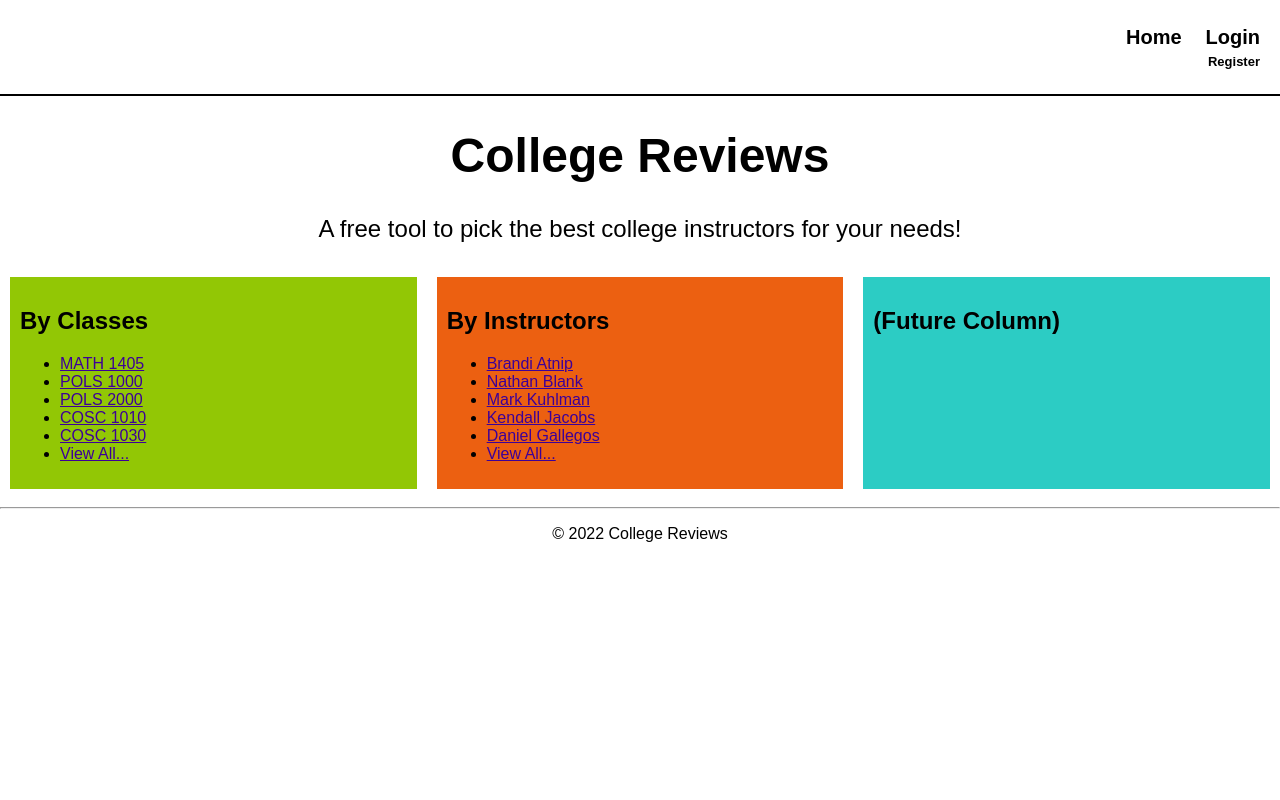
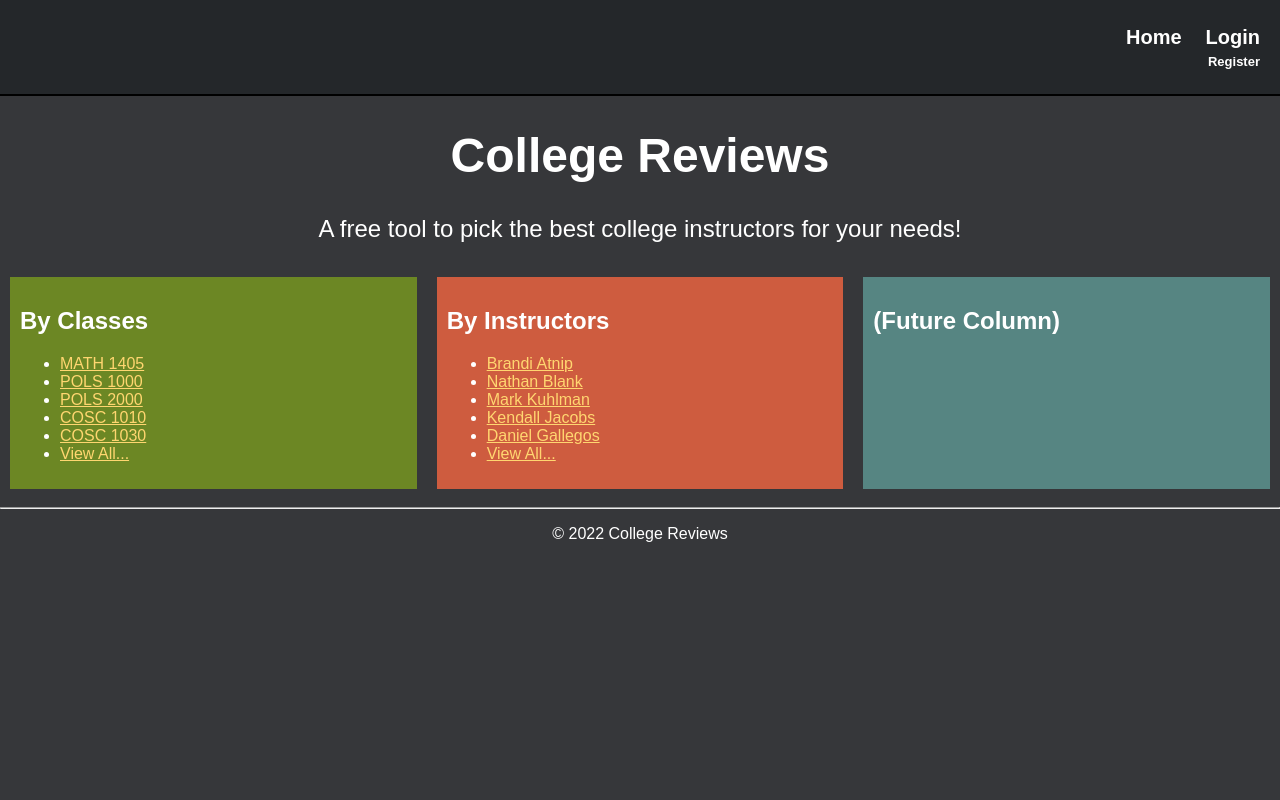
Before and after one commit to Countmooshroom/College-Reviews, a Django app: page / in a window 1280 px wide. Run offline with Django 4.2, Linux system fonts and the light colour scheme; data comes from the database, SQL or seed files in the repository.

Commit message:
change color scheme

```diff
--- a/college/static/college/site.css
+++ b/college/static/college/site.css
@@ -1,10 +1,12 @@
 /* ------------- GLOBAL ------------- */
 
 html, body {
-    width:100%;
-    height:100%;
+    /*width:100%;
+    height:100%;*/
     margin:0;
     padding:0;
+    color: white!important;
+    background-color: #36373A;
 }
 
 /* ------------- NAV BAR ------------- */
@@ -13,6 +15,7 @@ html, body {
 }
 
 .navbar {
+    background-color: #24272A;
     clear: both;
     overflow: auto;
     padding: 0 10px 0 0;
@@ -41,15 +44,17 @@ nav ul li {
     font-size: 20px;
     font-family: raleway, sans-serif;
     font-weight: bold;
+    transition: all .2s ease-in-out;
 }
 
 nav ul li a {
-    color: black;
     text-decoration: none;
+    color: white;
 }
 
 nav ul li a:hover {
-  color:orange;
+    color:#FFD670;
+    transform: scale(1.5);
 }
 
 .nav-username {
@@ -95,7 +100,11 @@ p, a, label {
 }
 
 li > a {
-    color: rgb(61, 0, 152);
+    color: #FFD670;
+}
+
+li > a:hover {
+    color: white;
 }
 
 .fill-div {
@@ -186,7 +195,7 @@ div.full-width-row {
 }
 
 .form-submit:hover {
-    background-color: orange;
+    background-color: #FFD670;
 }
 
 .error-message {
--- a/college/templates/college/courses.html
+++ b/college/templates/college/courses.html
@@ -9,7 +9,7 @@ Classes
 
 <div class="row center-text dept-row">
 {% for dept in departments %}
-<a class="fill-div" href="courses/{{ dept }}"><div class="column dept-col" style="background-color:#92c705;">{{ dept }}</div></a>
+<a class="fill-div" href="courses/{{ dept }}"><div class="column dept-col">{{ dept }}</div></a>
     {% if forloop.last %}
         </div>
     {% else %}
--- a/college/templates/college/index.html
+++ b/college/templates/college/index.html
@@ -8,7 +8,7 @@ Home
 <p class="tagline">A free tool to pick the best college instructors for your needs!</p>
 
 <div class="row">
-    <div class="column" id="home-col" style="background-color:#92c705;">
+    <div class="column" id="home-col" style="background-color:#6C8724;">
         <h2>By Classes</h2>
         {% if questions %}
             <ul>
@@ -21,7 +21,7 @@ Home
             <p>No classes are available.</p>
         {% endif %}
     </div>
-    <div class="column" id="home-col" style="background-color:#ec6011;">
+    <div class="column" id="home-col" style="background-color:#CE5C3F;">
         <h2>By Instructors</h2>
         {% if choices %}
             <ul>
@@ -34,7 +34,7 @@ Home
             <p>No teachers are available.</p>
         {% endif %}
     </div>
-    <div class="column" id="home-col" style="background-color:#2cccc4;">
+    <div class="column" id="home-col" style="background-color:#568582;">
         <h2>(Future Column)</h2>
         <!--Future column-->
     </div>
--- a/college/templates/college/layout.html
+++ b/college/templates/college/layout.html
@@ -5,7 +5,7 @@
     <title>{% block title %}{% endblock %}</title>
     {% load static %}
     <!-- To update the CSS and show your changes on the local server, just update the version number. -->
-    <link rel="stylesheet" type="text/css" href="{% static 'college/site.css' %}?version=1.43"/>
+    <link rel="stylesheet" type="text/css" href="{% static 'college/site.css' %}?version=1.5"/>
 </head>
 
 <body>
```
